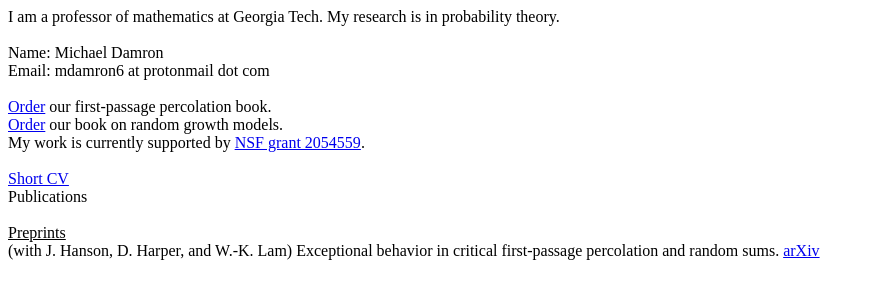
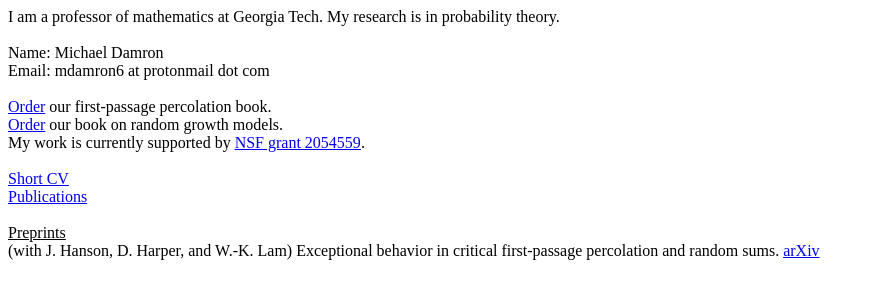
Before and after one commit to mdamron6/mdamron6.github.io, a plain HTML site: page index.html in a window 1280 px wide. Shown: the whole page, without its empty margins (0-874 px from the left). Drawn offline with Linux system fonts and the light colour scheme.

Commit message:
next commit

```diff
--- a/index.html
+++ b/index.html
@@ -21,7 +21,7 @@ My work is currently supported by <a href=https://nsf.gov/awardsearch/showAward?
 
 <a href=https://michaeldamron.org/cv.html>Short CV</a>
 <br>
-<a htre=https://michaeldamron.org/publications>Publications</a>
+<a href=https://michaeldamron.org/publications>Publications</a>
 
 <br>
 <br>
```
